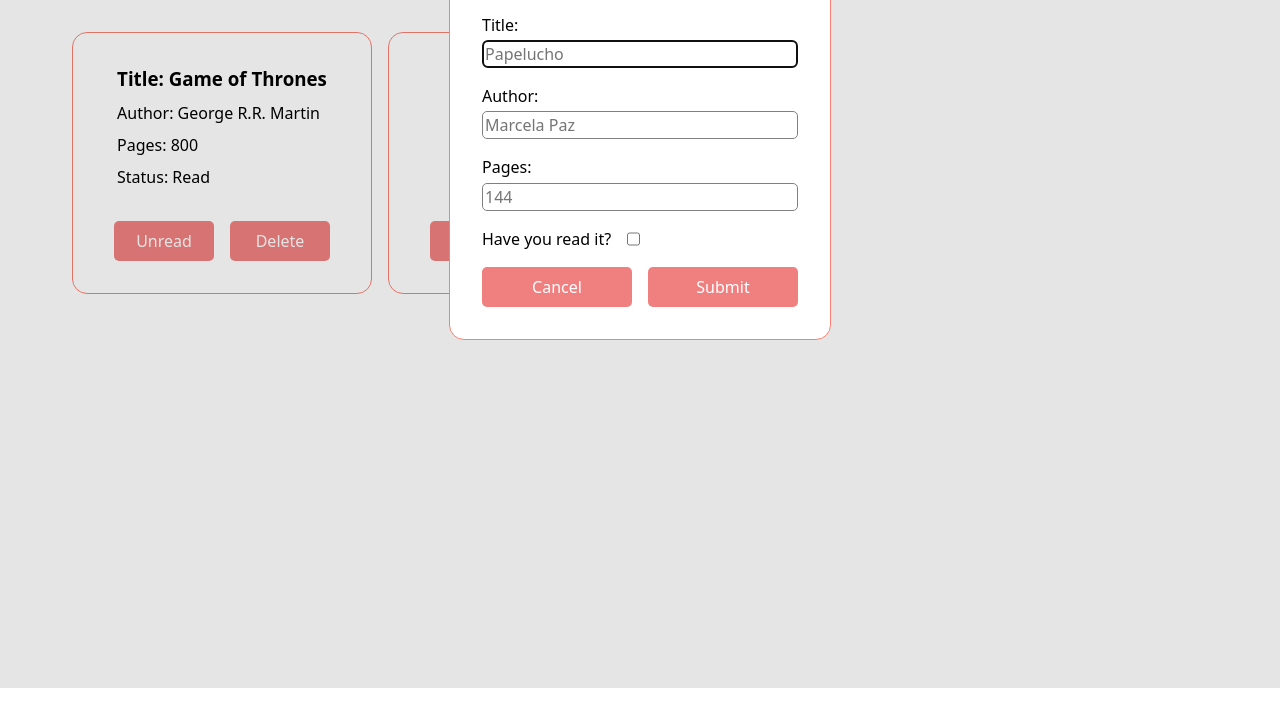
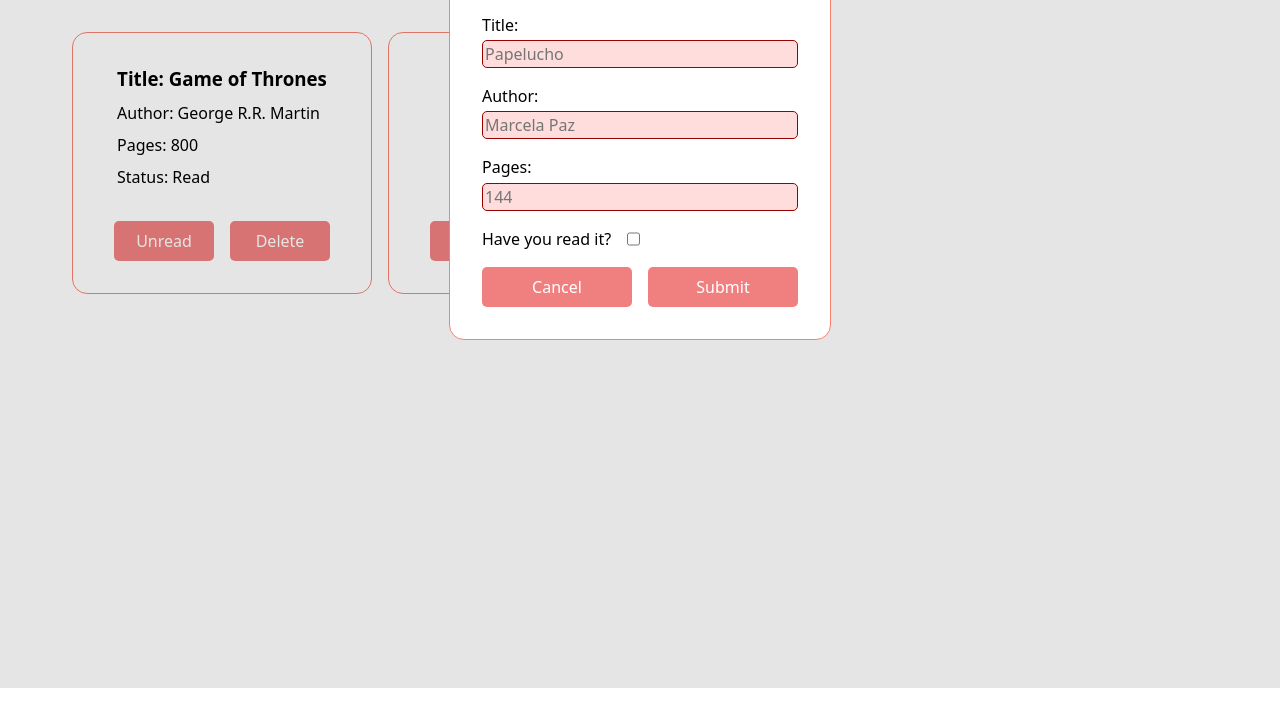
Before and after one commit to educanales/odin-library, a plain HTML site: page index.html in a window 1280 px wide. Both pictures are taken after a click on the button "Add Book". Shown: the part 112-838 px from the top of the page. Drawn offline with Linux system fonts and the light colour scheme.

Commit message:
Add styles for invalid inputs

```diff
--- a/styles.css
+++ b/styles.css
@@ -159,3 +159,12 @@ dialog > form {
 .form-row > button {
   width: 150px;
 }
+
+input:invalid {
+  border-color: #990000;
+  background-color: #ffdddd;
+}
+
+input:focus:invalid {
+  outline: none;
+}
```
